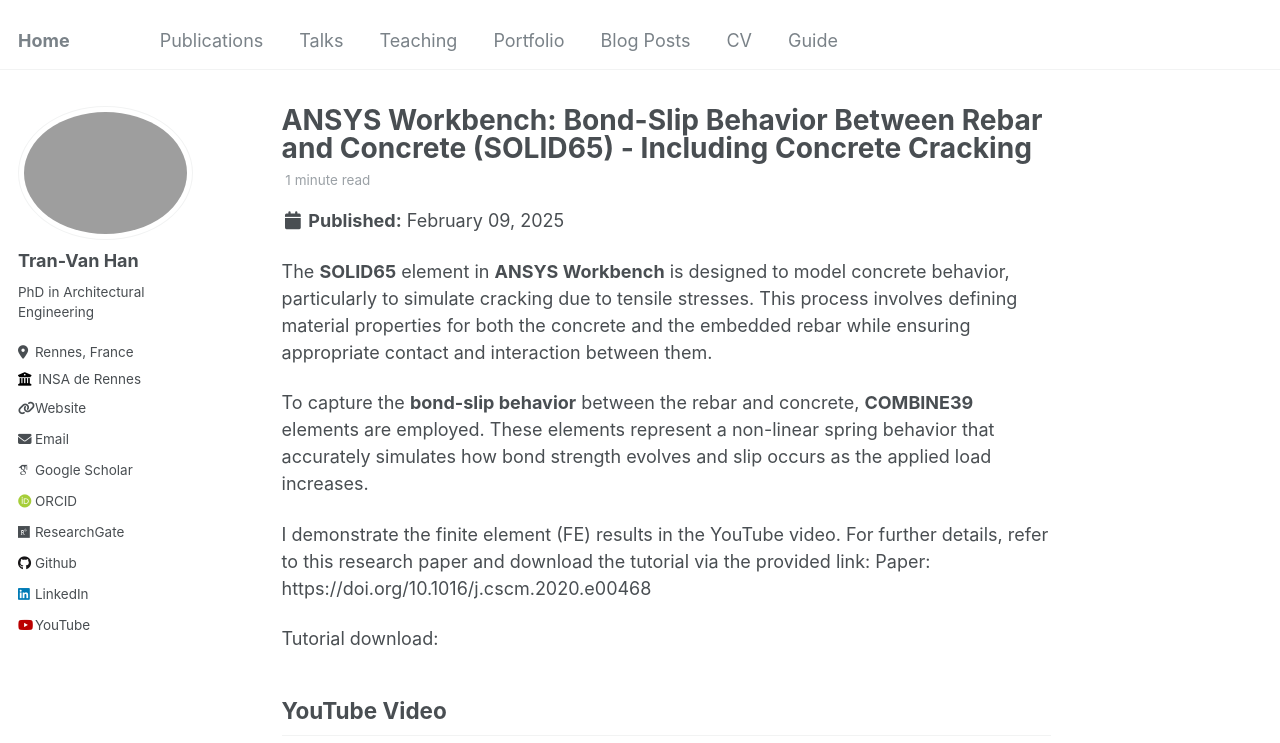
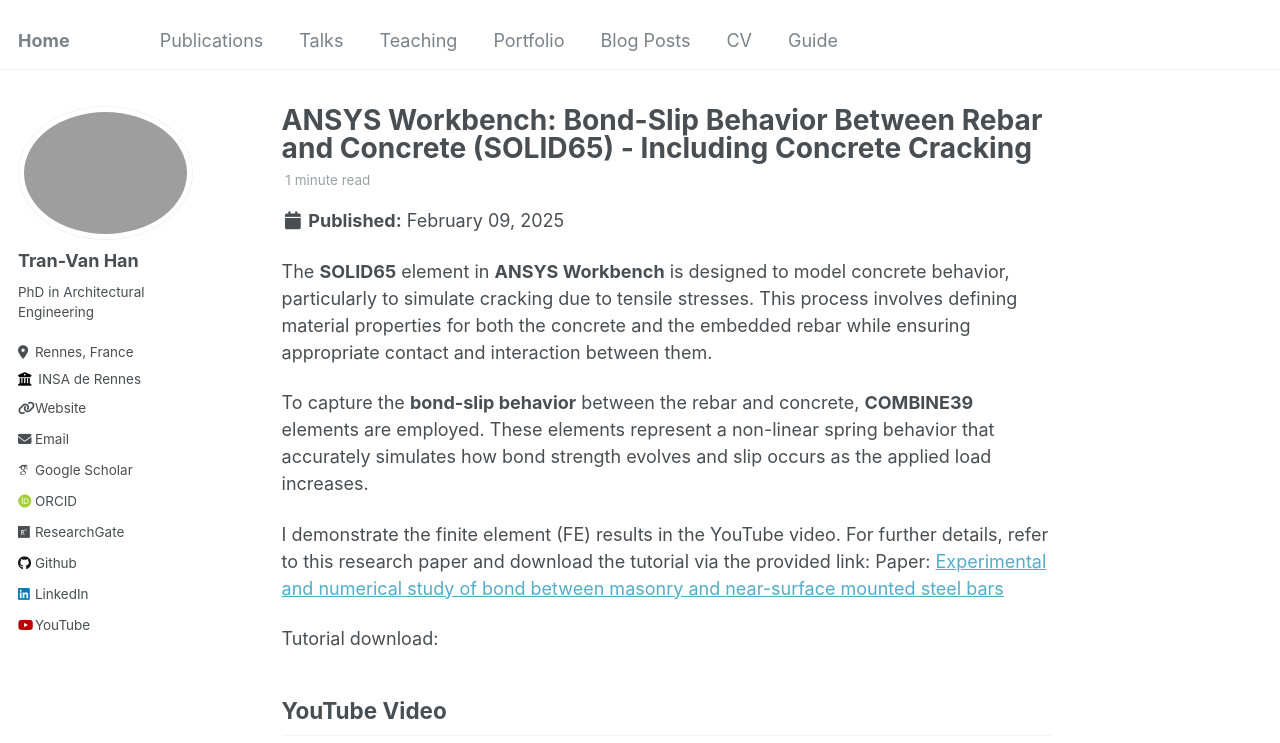
Before and after one commit to tranhan1405/tranhan1405.github.io, a Jekyll site: the page built from _posts/2025-02-09-ansys-bond-sli.md, in a window 1280 px wide and 900 px high, cut to the strip 0-743 px from the top of the window. Built offline with Jekyll 4.4.1, drawn with Linux system fonts in a browser that asks for light colours; some web fonts are replaced.

Commit message:
Update 2025-02-09-ansys-bond-sli.md

```diff
--- a/_posts/2025-02-09-ansys-bond-sli.md
+++ b/_posts/2025-02-09-ansys-bond-sli.md
@@ -15,7 +15,9 @@
 
 I demonstrate the finite element (FE) results in the YouTube video.
 For further details, refer to this research paper and download the tutorial via the provided link:
-Paper: https://doi.org/10.1016/j.cscm.2020.e00468
+Paper: [Experimental and numerical study of bond between masonry and near-surface mounted steel bars](https://doi.org/10.1016/j.cscm.2020.e00468)
+
+
 
 Tutorial download:
 
```
